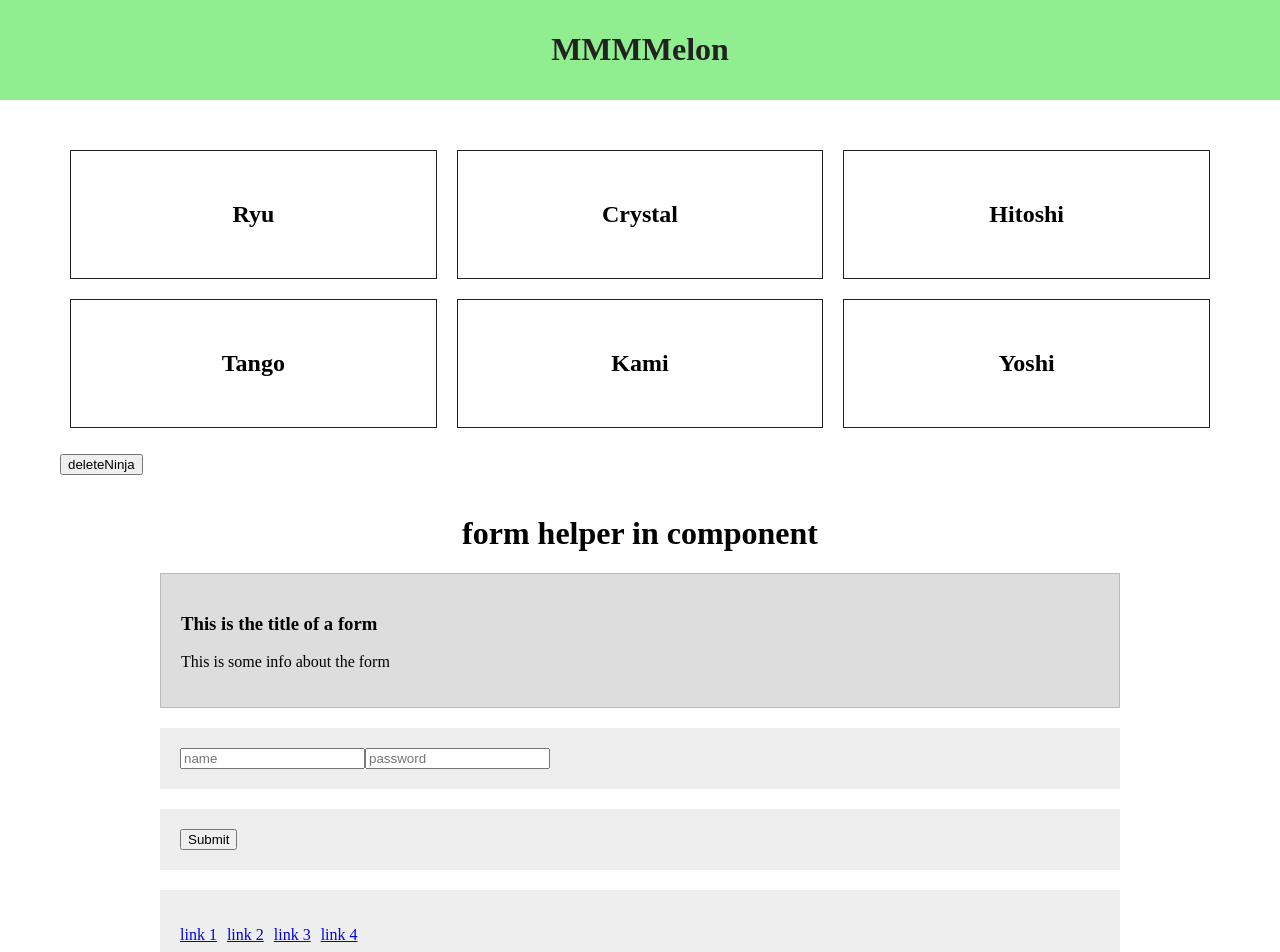
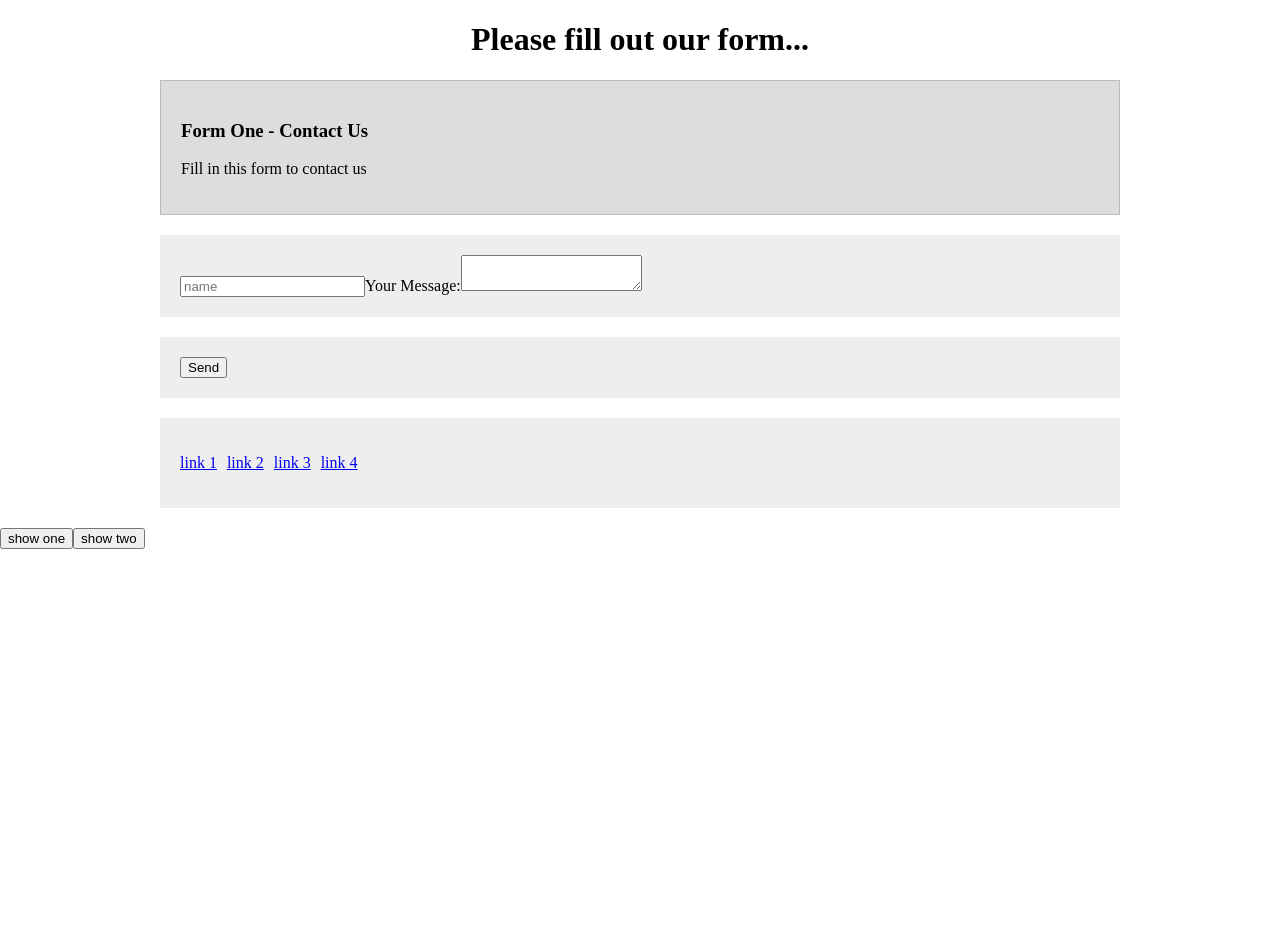
Before and after one commit to mmelon007/Vuejs-basics, a Vue app in the folder ninja-app/: page / in a window 1280 px wide. Shown: the top 952 px of the page. After the commit the page ends 800 px from the top, so only its background shows below. Built offline with nearby package versions, Linux system fonts and the light colour scheme.

Commit message:
[lesson 28] componen is的使用，动态组件显示以及信息缓存

```diff
--- a/ninja-app/src/App.vue
+++ b/ninja-app/src/App.vue
@@ -1,57 +1,32 @@
 <template>
   <div>
-    <app-header v-bind:title_prop="title"></app-header>
-    <ninja-content v-bind:ninjas_prop="ninjas"></ninja-content>
-    <form-helper>
-      <div slot="form-header">
-        <h3>This is the title of a form</h3>
-        <p>This is some info about the form</p>
-      </div>
-      <div slot="form-fields">
-        <input type="text" placeholder="name" required />
-        <input type="password" placeholder="password" required />
-      </div>
-      <div slot="form-controls">
-        <button v-on:click="handleSubmit">Submit</button>
-      </div>
-    </form-helper>
-    <app-footer v-bind:title_prop="title"></app-footer>
+    <KeepAlive>
+      <component v-bind:is="component"></component>
+    </KeepAlive>
+      <button v-on:click="component = 'form-one'">show one</button>
+      <button v-on:click="component = 'form-two'">show two</button>
+
   </div>
 </template>
 
 <script>
-import Ninja from './components/Ninja.vue'
-import Header from './components/Header.vue'
-import Footer from './components/Footer.vue'
-import formHelper from './components/formHelper.vue'
+import formOne from './components/formOne.vue';
+import formTwo from './components/formTwo.vue';
 
 
 export default {
   name: 'App',
   data() {
     return {
-      ninjas: [
-              {name: 'Ryu', speciality: 'Vue Components', show: false},
-              {name: 'Crystal', speciality: 'HTML Wizardry', show: false},
-              {name: 'Hitoshi', speciality: 'Click Events', show: false},
-              {name: 'Tango', speciality: 'Conditionals', show: false},
-              {name: 'Kami', speciality: 'Webpack', show: false},
-              {name: 'Yoshi', speciality: 'Data Diggin', show: false}
-          ],
-      title: 'MMMMelon',
-      slot_title: 'dynamic slot title'
+      component: 'form-one'
     }
   },
   components: {
-    'app-header' : Header,
-    'ninja-content' : Ninja,
-    'app-footer': Footer,
-    'form-helper': formHelper
+    'form-one': formOne,
+    'form-two': formTwo
   },
   methods: {
-    updateTitle: function(updatedTitle) {
-      this.title = updatedTitle;
-    }
+
   }
 
 }
--- a/ninja-app/src/components/Footer.vue
+++ /dev/null
@@ -1,51 +0,0 @@
-<template>
-    <footer>
-        <p v-on:click="changeCopyright">Copyright 2023 {{ title }}</p>
-    </footer>
-</template>
-
-<script>
-import { bus } from '../main'
-
-export default {
-    name: 'app-footer',
-    props: {
-        title_prop: {
-            type: String,
-            required: true
-        }
-    },
-    data() {
-        return {
-            title: this.title_prop
-        }
-    },
-    computed: {
-
-    },
-    methods: {
-        changeCopyright: function() {
-            // this.$emit('changeTitle', 'Vue mmmelon');
-            this.title = 'Vue mmmelon from footer';
-            bus.$emit('titleChanged', 'Vue mmmelon from footer');
-        }
-    },
-    created() {
-        bus.$on('titleChanged', (data) => {
-            this.title = data;
-        });
-    }
-}
-</script>
-
-<style scoped>
-footer {
-    background: #222;
-    padding: 6px;
-}
-p {
-    color: lightgreen;
-    text-align: center;
-}
-
-</style>
--- a/ninja-app/src/components/Header.vue
+++ /dev/null
@@ -1,53 +0,0 @@
-<template>
-    <header>
-        <h1 v-on:click="changeTitle">{{ title }}</h1>
-    </header>
-</template>
-
-<script>
-import { bus } from '../main'
-
-export default {
-    name: 'app-header',
-    props: {
-        title_prop: {
-            type: String,
-            required: true
-        }
-    },
-    data() {
-        return {
-            title: this.title_prop
-        }
-    },
-    computed: {
-
-    },
-    methods: {
-        changeTitle: function() {
-            // this.$emit('changeTitle', 'Vue mmmelon');
-            this.title = 'Vue mmmelon from header';
-            bus.$emit('titleChanged', 'Vue mmmelon from header');
-        }
-    },
-    created() {
-        bus.$on('titleChanged', (data) => {
-            this.title = data;
-        });
-    }
-}
-</script>
-
-<style scoped>
-
-header {
-    background: lightgreen;
-    padding: 10px;
-}
-
-h1 {
-    color: #222;
-    text-align: center;
-}
-
-</style>
--- a/ninja-app/src/components/Ninja.vue
+++ /dev/null
@@ -1,79 +0,0 @@
-<template>
-    <div id="ninjas">
-        <ul>
-            <li v-for="ninja in ninjas" :key="ninja" v-on:click="ninja.show = !ninja.show">
-                <h2>{{ ninja.name }}</h2>
-                <h3 v-show="ninja.show">{{ ninja.speciality }}</h3>
-            </li>
-        </ul>
-        <button v-on:click="deleteNinja">deleteNinja</button>
-    </div>
-</template>
-
-<script>
-export default {
-    name: 'ninja-content',
-    props: {
-        ninjas_prop: {
-            type: Array,
-            required: true
-        }
-    },
-    data() {
-        return {
-            ninjas: this.ninjas_prop
-        }
-    },
-    methods: {
-        deleteNinja: function(){
-            this.ninjas.pop();
-        }
-    },
-    // lifecycle hooks
-    // beforeCreate() {
-    //     alert("before create");
-    // },
-    // created() {
-    //     alert("created");
-    // },
-    // beforeMount() {
-    //     alert("before mount");
-    // },
-    // mountedount() {
-    //     alert("mounted");
-    // },
-    // beforeUpdate() {
-    //     alert("before update");
-    // },
-    // updated() {
-    //     alert("update");
-    // }
-}
-</script>
-
-<style scoped>
-#ninjas {
-    width: 100%;
-    max-width: 1200px;
-    margin: 40px auto;
-    padding: 0 20px;
-    box-sizing: border-box;
-}
-
-ul {
-    display: flex;
-    flex-wrap: wrap;
-    list-style-type: none;
-    padding: 0;
-}
-
-li {
-    flex-grow: 1;
-    flex-basis: 300px;
-    text-align: center;
-    padding: 30px;
-    border: 1px solid #222;
-    margin: 10px;
-}
-
-</style>
--- a/ninja-app/src/components/formHelper.vue
+++ b/ninja-app/src/components/formHelper.vue
@@ -1,6 +1,6 @@
 <template>
     <div>
-        <h1>form helper in component</h1>
+    <h1>Please fill out our form...</h1>
         <form>
             <div id="form-header">
                 <slot name="form-header"></slot>
@@ -24,14 +24,24 @@
 </template>
 
 <script>
+// Imports
 
 export default {
-    name: 'formHelper',
+    components: {
 
+    },
+    data () {
+        return {
+
+        }
+    },
+    methods: {
+
+    }
 }
 </script>
 
-<style>
+<style scoped>
 h1{
     text-align: center;
 }
--- /dev/null
+++ b/ninja-app/src/components/formOne.vue
@@ -0,0 +1,45 @@
+<template>
+    <div>
+        <form-helper>
+            <div slot="form-header">
+                <h3>Form One - Contact Us</h3>
+                <p>Fill in this form to contact us</p>
+            </div>
+            <div slot="form-fields">
+                <input type="text" placeholder="name" required />
+                <label>Your Message:</label>
+                <textarea></textarea>
+            </div>
+            <div slot="form-controls">
+                <button >Send</button>
+            </div>
+        </form-helper>
+    </div>
+</template>
+
+<script>
+// Imports
+import formHelper from './formHelper.vue'
+
+export default {
+    name: 'formONe',
+    components: {
+        'form-helper': formHelper
+    },
+    data () {
+        return {
+
+        }
+    },
+    methods: {
+
+    }
+}
+</script>
+
+<style>
+body{
+    margin: 0;
+    font-family: 'Nunito SemiBold';
+}
+</style>
--- /dev/null
+++ b/ninja-app/src/components/formTwo.vue
@@ -0,0 +1,44 @@
+<template>
+    <div>
+        <form-helper>
+            <div slot="form-header">
+                <h3>Form Two - Log In</h3>
+                <p>Enter your details to log-in</p>
+            </div>
+            <div slot="form-fields">
+                <input type="text" placeholder="username" required />
+                <input type="password" placeholder="password" required />
+            </div>
+            <div slot="form-controls">
+                <button>Login</button>
+            </div>
+        </form-helper>
+    </div>
+</template>
+
+<script>
+// Imports
+import formHelper from './formHelper.vue'
+
+export default {
+    name: 'formTwo',
+    components: {
+        'form-helper': formHelper
+    },
+    data () {
+        return {
+
+        }
+    },
+    methods: {
+
+    }
+}
+</script>
+
+<style>
+body{
+    margin: 0;
+    font-family: 'Nunito SemiBold';
+}
+</style>
--- a/ninja-app/src/main.js
+++ b/ninja-app/src/main.js
@@ -1,7 +1,5 @@
 import Vue from 'vue'
 import App from './App.vue'
-
-export const bus = new Vue();
 
 new Vue({
   render: h => h(App),
```
